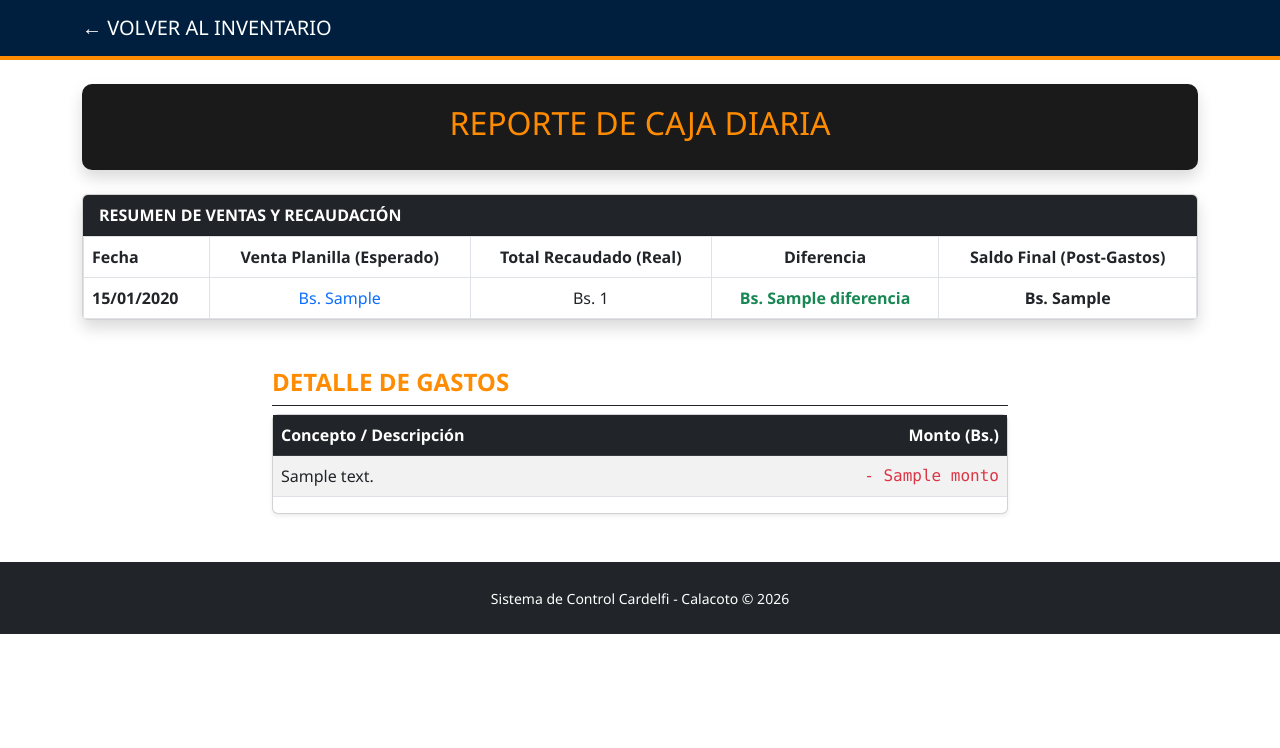
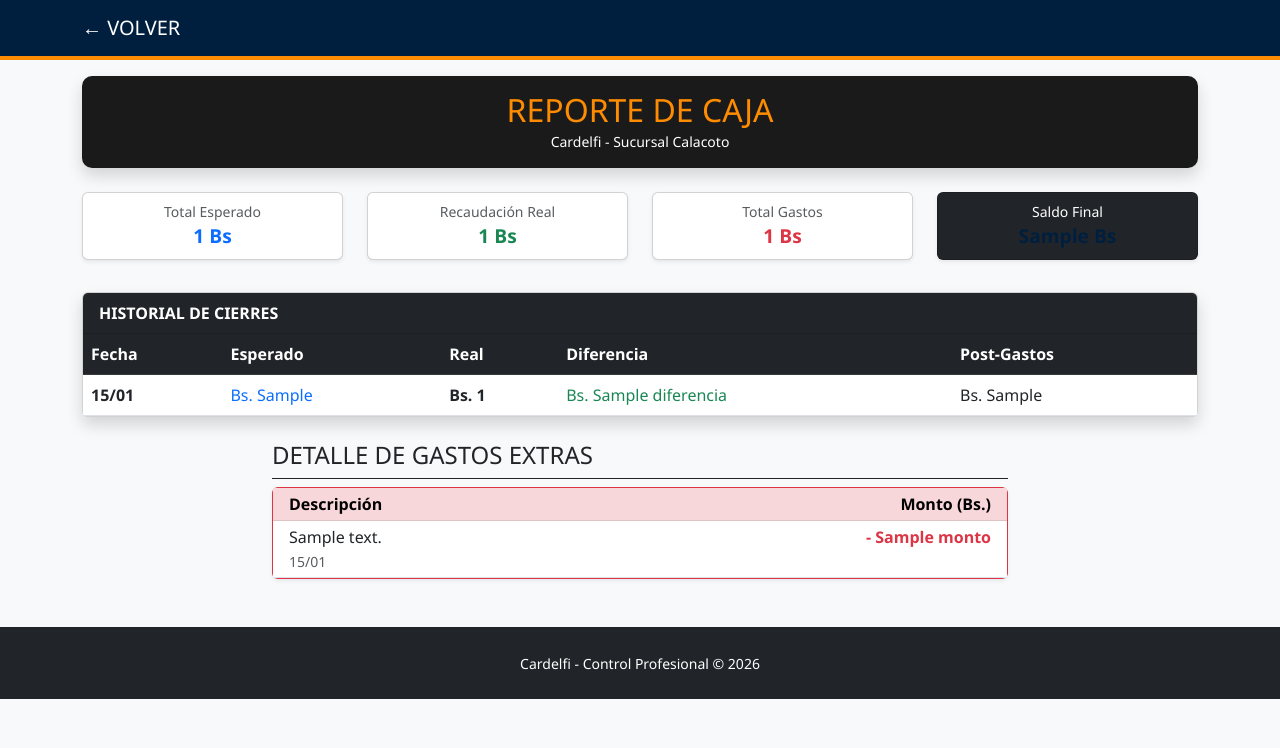
Before and after one commit to lirikoo/inventario-saltenieria, a Django app: template inventario/templates/inventario/caja.html in a window 1280 px wide. Shown: the top 748 px of the page. Run offline with Django 5.2, Linux system fonts and the light colour scheme; the template is opened without the code that fills it: most values are stand-ins (such as "Sample title", 1, 10 or a date in 2020).

Commit message:
modificando pipipi222

```diff
--- a/inventario/templates/inventario/caja.html
+++ b/inventario/templates/inventario/caja.html
@@ -2,79 +2,129 @@
 <html lang="es">
 <head>
     <meta charset="UTF-8">
+    <meta name="viewport" content="width=device-width, initial-scale=1.0">
     <title>Caja Cardelfi | Calacoto</title>
     <link href="https://cdn.jsdelivr.net/npm/bootstrap@5.3.0/dist/css/bootstrap.min.css" rel="stylesheet">
     <style>
         :root { --naranja: #FF8C00; --azul: #001f3f; --negro: #1a1a1a; --blanco: #ffffff; }
-        body { background-color: var(--blanco); font-family: 'Segoe UI', sans-serif; }
+        body { background-color: #f8f9fa; font-family: 'Segoe UI', sans-serif; padding-bottom: 50px; }
         .navbar { background-color: var(--azul) !important; border-bottom: 4px solid var(--naranja); }
-        .header-box { background-color: var(--negro); color: var(--naranja); padding: 20px; border-radius: 10px; }
-        .table-resumen thead { background-color: var(--azul); color: white; }
-        .bg-naranja-soft { background-color: #fff3e0; }
-        .text-naranja { color: var(--naranja); font-weight: bold; }
+        .header-box { background-color: var(--negro); color: var(--naranja); padding: 15px; border-radius: 10px; }
+
+        /* Estilos para que no se vea "pegado" en el celular */
+        .card-resumen { border-left: 5px solid var(--naranja); border-radius: 10px; }
+        .total-badge { font-size: 1.2rem; font-weight: bold; color: var(--azul); }
+
+        @media (max-width: 768px) {
+            .hide-on-mobile { display: none; }
+            .mobile-card { background: white; margin-bottom: 15px; padding: 15px; border-radius: 12px; shadow: 0 2px 5px rgba(0,0,0,0.1); }
+        }
     </style>
 </head>
 <body>
 
-<nav class="navbar navbar-dark mb-4">
-    <div class="container"><a class="navbar-brand" href="/">← VOLVER AL INVENTARIO</a></div>
+<nav class="navbar navbar-dark mb-3">
+    <div class="container"><a class="navbar-brand" href="/">← VOLVER</a></div>
 </nav>
 
 <div class="container">
     <div class="header-box mb-4 shadow text-center">
-        <h2>REPORTE DE CAJA DIARIA</h2>
+        <h2 class="mb-0">REPORTE DE CAJA</h2>
+        <small class="text-white">Cardelfi - Sucursal Calacoto</small>
     </div>
 
-    <div class="card shadow mb-5">
-        <div class="card-header bg-dark text-white fw-bold">RESUMEN DE VENTAS Y RECAUDACIÓN</div>
-        <div class="table-responsive">
-            <table class="table table-bordered table-resumen mb-0">
-                <thead>
+    <div class="row mb-4 text-center">
+        <div class="col-6 col-md-3 mb-2">
+            <div class="card shadow-sm p-2">
+                <small class="text-muted">Total Esperado</small>
+                <div class="total-badge text-primary">{{ total_esperado_global }} Bs</div>
+            </div>
+        </div>
+        <div class="col-6 col-md-3 mb-2">
+            <div class="card shadow-sm p-2">
+                <small class="text-muted">Recaudación Real</small>
+                <div class="total-badge text-success">{{ total_real_global }} Bs</div>
+            </div>
+        </div>
+        <div class="col-6 col-md-3 mb-2">
+            <div class="card shadow-sm p-2">
+                <small class="text-muted">Total Gastos</small>
+                <div class="total-badge text-danger">{{ total_gastos_global }} Bs</div>
+            </div>
+        </div>
+        <div class="col-6 col-md-3 mb-2">
+            <div class="card shadow-sm p-2 bg-dark text-white">
+                <small>Saldo Final</small>
+                <div class="total-badge text-naranja">{{ saldo_final_global }} Bs</div>
+            </div>
+        </div>
+    </div>
+
+    <div class="card shadow mb-4">
+        <div class="card-header bg-dark text-white fw-bold">HISTORIAL DE CIERRES</div>
+
+        <div class="table-responsive d-none d-md-block">
+            <table class="table table-hover mb-0">
+                <thead class="table-dark">
                     <tr>
                         <th>Fecha</th>
-                        <th class="text-center">Venta Planilla (Esperado)</th>
-                        <th class="text-center">Total Recaudado (Real)</th>
-                        <th class="text-center">Diferencia</th>
-                        <th class="text-center">Saldo Final (Post-Gastos)</th>
+                        <th>Esperado</th>
+                        <th>Real</th>
+                        <th>Diferencia</th>
+                        <th>Post-Gastos</th>
                     </tr>
                 </thead>
                 <tbody>
                     {% for r in registros %}
                     <tr>
-                        <td><strong>{{ r.fecha|date:"d/m/Y" }}</strong></td>
-                        <td class="text-center text-primary">Bs. {{ r.calcular_ventas_planilla }}</td>
-                        <td class="text-center bg-naranja-soft">Bs. {{ r.total_ingreso_real }}</td>
-                        <td class="text-center fw-bold {% if r.diferencia < 0 %}text-danger{% else %}text-success{% endif %}">
-                            Bs. {{ r.diferencia }}
-                        </td>
-                        <td class="text-center text-naranja">Bs. {{ r.saldo_final }}</td>
+                        <td><strong>{{ r.fecha|date:"d/m" }}</strong></td>
+                        <td class="text-primary">Bs. {{ r.calcular_ventas_planilla }}</td>
+                        <td class="fw-bold">Bs. {{ r.total_ingreso_real }}</td>
+                        <td class="{% if r.diferencia < 0 %}text-danger{% else %}text-success{% endif %}">Bs. {{ r.diferencia }}</td>
+                        <td class="text-naranja">Bs. {{ r.saldo_final }}</td>
                     </tr>
                     {% endfor %}
                 </tbody>
             </table>
         </div>
+
+        <div class="d-md-none p-2 bg-light">
+            {% for r in registros %}
+            <div class="mobile-card shadow-sm border-start border-4 border-warning">
+                <div class="d-flex justify-content-between border-bottom pb-2 mb-2">
+                    <span class="fw-bold">{{ r.fecha|date:"d/m/Y" }}</span>
+                    <span class="badge bg-dark">Bs. {{ r.saldo_final }}</span>
+                </div>
+                <div class="row small text-center">
+                    <div class="col-4">Sist: <br><span class="text-primary">{{ r.calcular_ventas_planilla }}</span></div>
+                    <div class="col-4">Real: <br><span class="fw-bold">{{ r.total_ingreso_real }}</span></div>
+                    <div class="col-4">Dif: <br><span class="{% if r.diferencia < 0 %}text-danger{% else %}text-success{% endif %}">{{ r.diferencia }}</span></div>
+                </div>
+            </div>
+            {% endfor %}
+        </div>
     </div>
 
     <div class="row">
         <div class="col-md-8 mx-auto">
-            <h4 class="text-naranja border-bottom border-dark pb-2">DETALLE DE GASTOS</h4>
-            <div class="card shadow-sm">
-                <table class="table table-striped">
-                    <thead class="table-dark">
+            <h4 class="text-naranja border-bottom border-dark pb-2 text-center text-md-start">DETALLE DE GASTOS EXTRAS</h4>
+            <div class="card shadow-sm border-danger">
+                <div class="card-body p-0">
+                    <table class="table table-sm mb-0">
+                        <thead class="table-danger">
                             <tr>
-                            <th>Concepto / Descripción</th>
-                            <th class="text-end">Monto (Bs.)</th>
+                                <th class="ps-3">Descripción</th>
+                                <th class="text-end pe-3">Monto (Bs.)</th>
                             </tr>
                         </thead>
                         <tbody>
                             {% for r in registros %}
                                 {% for gasto in r.detalles_gastos.all %}
                                 <tr>
-                                <td>{{ gasto.descripcion }}</td>
-                                <td class="text-end text-danger font-monospace">- {{ gasto.monto }}</td>
+                                    <td class="ps-3">{{ gasto.descripcion }} <br><small class="text-muted">{{ r.fecha|date:"d/m" }}</small></td>
+                                    <td class="text-end pe-3 text-danger fw-bold">- {{ gasto.monto }}</td>
                                 </tr>
                                 {% empty %}
-                            <tr><td colspan="2" class="text-center text-muted">Sin gastos registrados hoy.</td></tr>
                                 {% endfor %}
                             {% endfor %}
                         </tbody>
@@ -83,9 +133,10 @@
             </div>
         </div>
     </div>
+</div>
 
 <footer class="mt-5 py-4 text-center bg-dark text-white">
-    <small>Sistema de Control Cardelfi - Calacoto &copy; 2026</small>
+    <small>Cardelfi - Control Profesional &copy; 2026</small>
 </footer>
 
 </body>
```
Also changed, not shown: inventario/models.py (+24 -1 lines), inventario/views.py (+56 -22 lines). Lines whose indentation alone changed are shown as unchanged.
